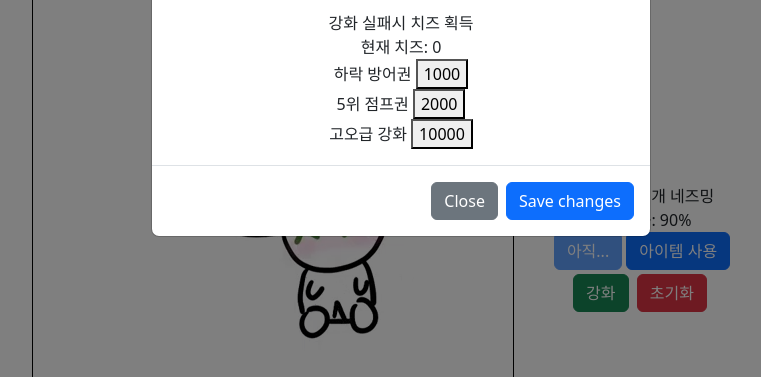
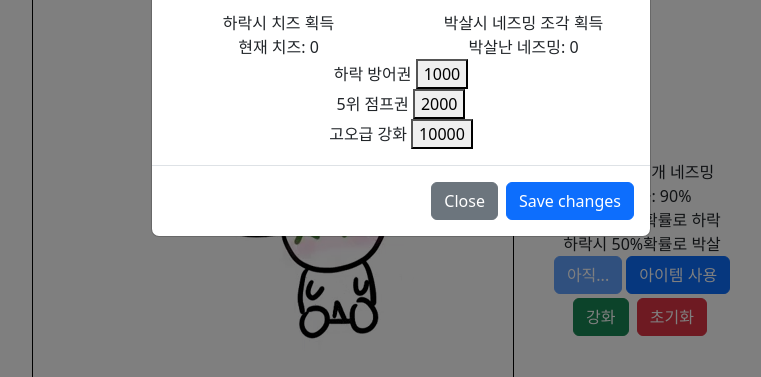
Before and after one commit to Nyarla4/-_-, a plain HTML site: page index.html in a window 1280 px wide. Both pictures are taken after a click on the button "상점". Shown: the part 97-474 px from the top of the page, without its empty margins (239-1000 px from the left). Drawn offline with nearby package versions, Linux system fonts and the light colour scheme.

Commit message:
네즈밍 박살 구현

```diff
--- a/index.html
+++ b/index.html
@@ -53,7 +53,6 @@
                 </div>
 
                 <div id="myGroup">
-
                     <div >
                         <div class="collapse multi-collapse" id="qteBar" data-bs-parent="#myGroup">
                             강화 또는 박살
@@ -68,7 +67,6 @@
                             </div>
                         </div>
                     </div>
-
                     <div >
                         <div class="collapse multi-collapse" id="inventory" data-bs-parent="#myGroup">
                             <div id="buiedItems">
@@ -103,8 +101,22 @@
                     <button type="button" class="btn-close" data-bs-dismiss="modal" aria-label="Close"></button>
                 </div>
                 <div class="modal-body">
-                    <span>강화 실패시 치즈 획득</span>
-                    <div id="cheeze">cheeze</div>
+                    <div class="row">
+                        <div class="col">
+                            하락시 치즈 획득
+                        </div>
+                        <div class="col">
+                            박살시 네즈밍 조각 획득
+                        </div>
+                    </div>
+                    <div class="row">
+                        <div class="col" id="cheeze">
+                            cheeze
+                        </div>
+                        <div class="col" id="broken">
+                            broken
+                        </div>
+                    </div>
                     <div>
                         <div>
                             <span>
@@ -149,7 +161,7 @@
         const setContext = (num) => {
             setImage(num);
             curText.innerText = `${curImg + 1}위 ${names[num]}`;
-            curPerc.innerText = "강화확률: " + percentages[curImg] + "%";
+            curPerc.innerText = "강화확률: " + percentages[curImg] + "%\n실패시 50%확률로 하락\n하락시 50%확률로 박살";
             const best = Math.min(curImg, localStorage.getItem("best"));
             localStorage.setItem("best", best);
             record.innerText = `최고 기록: ${best + 1}위`;
@@ -171,13 +183,20 @@
             setContext(curImg);
         }
         const reverseInhance = () => {
+            let getPerc = getPercentage();
+            if (getPerc <= 50) {
+                curBroken += (9-curImg);
+                setBroken();
+                curImg = 9;
+                setContext(curImg);
+                return;
+            }
+            curCheeze += (9-curImg)*100;
+            setCheeze();
             if (curImg < 9) {
                 curImg += 1;
             }
             setContext(curImg);
-
-            curCheeze += (9-curImg)*100;
-            setCheeze();
         }
         const setRandom = () => {
             let isShow = qteBar.classList.contains("show");
@@ -250,7 +269,14 @@
             else{
                 curCheeze = parseInt(localStorage.getItem("cheeze"));
             }
+            if(localStorage.getItem("broken") == null) {
+                localStorage.setItem("broken", curBroken);
+            }
+            else{
+                curBroken = parseInt(localStorage.getItem("broken"));
+            }
             setCheeze();
+            setBroken();
             setContext(curImg);
             if(localStorage.getItem("defend") != null){
                 defendCount.innerText = `${localStorage.getItem("defend")}매`;
@@ -304,6 +330,12 @@
             cheeze.innerText = `현재 치즈: ${curCheeze}`;
             localStorage.setItem("cheeze", curCheeze);
         }
+        const broken = document.getElementById("broken");
+        var curBroken = 0;
+        const setBroken = ()=>{
+            broken.innerText = `박살난 네즈밍: ${curBroken}`;
+            localStorage.setItem("broken", curBroken);
+        }
         const buyItem = (item, price) => {
             if(curCheeze < price) return;
             let count = parseInt(localStorage.getItem(item));
```
